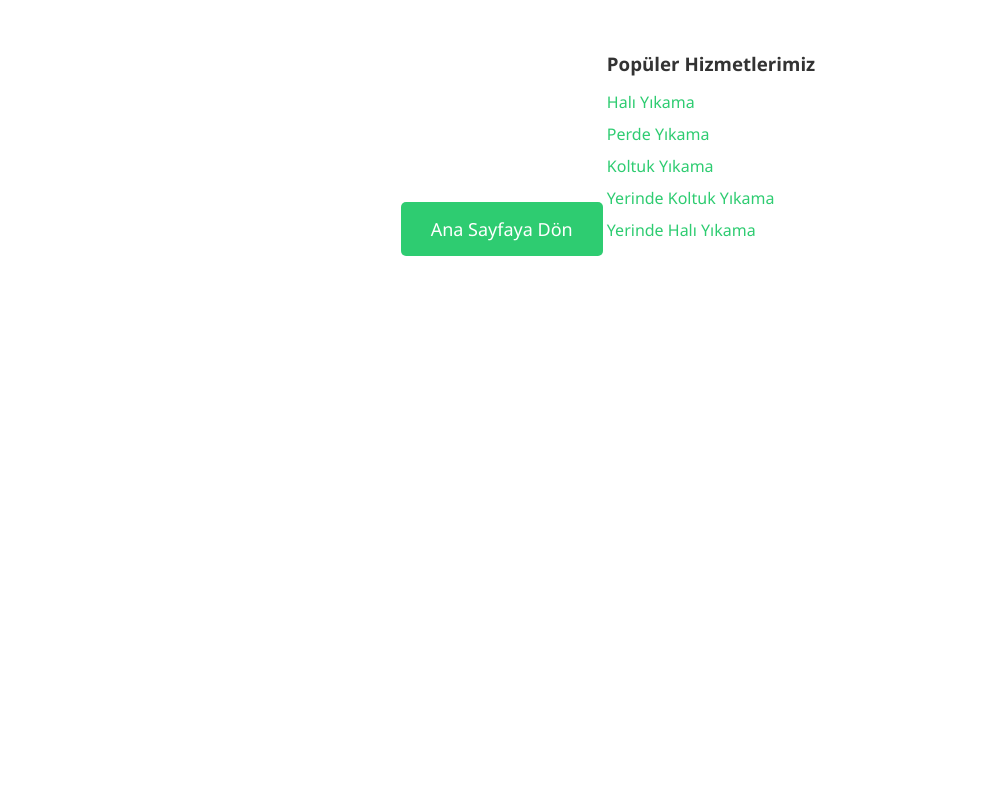
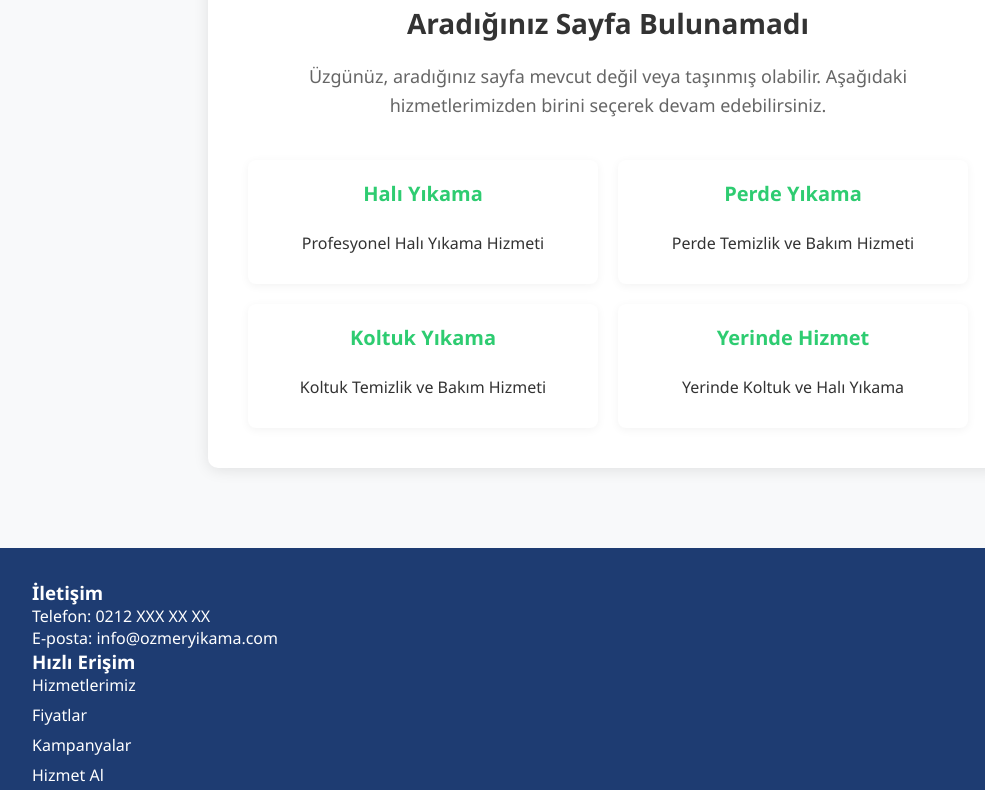
Before and after one commit to mertugr/mertugr.github.io, a plain HTML site: page 404.html in a window 1280 px wide. Shown: the part 310-1100 px from the top of the page, without its empty margins (32-1017 px from the left). Before the commit the page ends 800 px from the top, so only its background shows below. Drawn offline with Linux system fonts and the light colour scheme.

Commit message:
Update 404.html

```diff
--- a/404.html
+++ b/404.html
@@ -7,88 +7,154 @@
     <meta name="robots" content="noindex, follow">
     <link rel="stylesheet" href="/style.css">
     <style>
-        .error-container {
+        .error-section {
+            padding: 80px 20px;
+            background-color: #f8f9fa;
             text-align: center;
-            padding: 50px 20px;
+        }
+        .error-content {
             max-width: 800px;
             margin: 0 auto;
+            padding: 40px;
+            background: white;
+            border-radius: 10px;
+            box-shadow: 0 2px 15px rgba(0,0,0,0.1);
         }
         .error-code {
-            font-size: 120px;
-            color: #e74c3c;
+            font-size: 72px;
+            color: #2ecc71;
             margin: 0;
-            line-height: 1;
+            font-weight: 700;
         }
         .error-message {
-            font-size: 24px;
+            font-size: 28px;
             color: #333;
             margin: 20px 0;
+            font-weight: 600;
         }
         .error-description {
             font-size: 18px;
             color: #666;
             margin-bottom: 30px;
+            line-height: 1.6;
         }
-        .home-button {
-            display: inline-block;
-            padding: 15px 30px;
-            background-color: #2ecc71;
-            color: white;
+        .services-grid {
+            display: grid;
+            grid-template-columns: repeat(auto-fit, minmax(250px, 1fr));
+            gap: 20px;
+            margin-top: 40px;
+        }
+        .service-card {
+            background: #fff;
+            padding: 20px;
+            border-radius: 8px;
+            box-shadow: 0 2px 10px rgba(0,0,0,0.05);
+            transition: transform 0.3s ease;
+        }
+        .service-card:hover {
+            transform: translateY(-5px);
+        }
+        .service-card h3 {
+            color: #2ecc71;
+            margin-bottom: 15px;
+            font-size: 20px;
+        }
+        .service-card a {
+            color: #333;
             text-decoration: none;
+            font-weight: 500;
+            display: block;
+            padding: 10px;
             border-radius: 5px;
-            font-size: 18px;
             transition: background-color 0.3s;
         }
-        .home-button:hover {
-            background-color: #27ae60;
+        .service-card a:hover {
+            background-color: #f8f9fa;
+            color: #2ecc71;
         }
-        .services-list {
-            margin-top: 40px;
-            text-align: left;
-            display: inline-block;
+        @media (max-width: 768px) {
+            .error-content {
+                padding: 20px;
             }
-        .services-list h3 {
-            color: #333;
-            margin-bottom: 15px;
+            .error-code {
+                font-size: 56px;
             }
-        .services-list ul {
-            list-style: none;
-            padding: 0;
+            .error-message {
+                font-size: 24px;
             }
-        .services-list li {
-            margin: 10px 0;
-        }
-        .services-list a {
-            color: #2ecc71;
-            text-decoration: none;
-            transition: color 0.3s;
-        }
-        .services-list a:hover {
-            color: #27ae60;
         }
     </style>
 </head>
 <body>
-    <div class="error-container">
+    <header>
+        <nav>
+            <div class="container">
+                <a href="/" class="logo">ÖZMER Halı Yıkama</a>
+                <ul class="nav-links">
+                    <li><a href="/">Ana Sayfa</a></li>
+                    <li><a href="/hizmetlerimiz">Hizmetlerimiz</a></li>
+                    <li><a href="/fiyatlar">Fiyatlar</a></li>
+                    <li><a href="/kampanyalar">Kampanyalar</a></li>
+                    <li><a href="/randevu">Hizmet Al</a></li>
+                    <li><a href="/iletisim">İletişim</a></li>
+                </ul>
+            </div>
+        </nav>
+    </header>
+
+    <section class="error-section">
+        <div class="error-content">
             <h1 class="error-code">404</h1>
             <h2 class="error-message">Aradığınız Sayfa Bulunamadı</h2>
             <p class="error-description">
                 Üzgünüz, aradığınız sayfa mevcut değil veya taşınmış olabilir.
-            Ana sayfaya dönerek hizmetlerimizi inceleyebilirsiniz.
+                Aşağıdaki hizmetlerimizden birini seçerek devam edebilirsiniz.
             </p>
-        <a href="/" class="home-button">Ana Sayfaya Dön</a>
 
-        <div class="services-list">
-            <h3>Popüler Hizmetlerimiz</h3>
+            <div class="services-grid">
+                <div class="service-card">
+                    <h3>Halı Yıkama</h3>
+                    <a href="/hizmetlerimiz/hali-yikama">Profesyonel Halı Yıkama Hizmeti</a>
+                </div>
+                <div class="service-card">
+                    <h3>Perde Yıkama</h3>
+                    <a href="/hizmetlerimiz/perde-yikama">Perde Temizlik ve Bakım Hizmeti</a>
+                </div>
+                <div class="service-card">
+                    <h3>Koltuk Yıkama</h3>
+                    <a href="/hizmetlerimiz/koltuk-yikama">Koltuk Temizlik ve Bakım Hizmeti</a>
+                </div>
+                <div class="service-card">
+                    <h3>Yerinde Hizmet</h3>
+                    <a href="/hizmetlerimiz/yerinde-koltuk-yikama">Yerinde Koltuk ve Halı Yıkama</a>
+                </div>
+            </div>
+        </div>
+    </section>
+
+    <footer>
+        <div class="container">
+            <div class="footer-content">
+                <div class="footer-section">
+                    <h3>İletişim</h3>
+                    <p>Telefon: 0212 XXX XX XX</p>
+                    <p>E-posta: info@ozmeryikama.com</p>
+                </div>
+                <div class="footer-section">
+                    <h3>Hızlı Erişim</h3>
                     <ul>
-                <li><a href="/hizmetlerimiz/hali-yikama">Halı Yıkama</a></li>
-                <li><a href="/hizmetlerimiz/perde-yikama">Perde Yıkama</a></li>
-                <li><a href="/hizmetlerimiz/koltuk-yikama">Koltuk Yıkama</a></li>
-                <li><a href="/hizmetlerimiz/yerinde-koltuk-yikama">Yerinde Koltuk Yıkama</a></li>
-                <li><a href="/hizmetlerimiz/yerinde-hali-yikama">Yerinde Halı Yıkama</a></li>
+                        <li><a href="/hizmetlerimiz">Hizmetlerimiz</a></li>
+                        <li><a href="/fiyatlar">Fiyatlar</a></li>
+                        <li><a href="/kampanyalar">Kampanyalar</a></li>
+                        <li><a href="/randevu">Hizmet Al</a></li>
                     </ul>
                 </div>
             </div>
+            <div class="footer-bottom">
+                <p>&copy; 2024 ÖZMER Halı Yıkama. Tüm hakları saklıdır.</p>
+            </div>
+        </div>
+    </footer>
 
     <script>
         // Google Analytics için 404 sayfası görüntüleme olayını gönder
```
Lines whose indentation alone changed are shown as unchanged.
